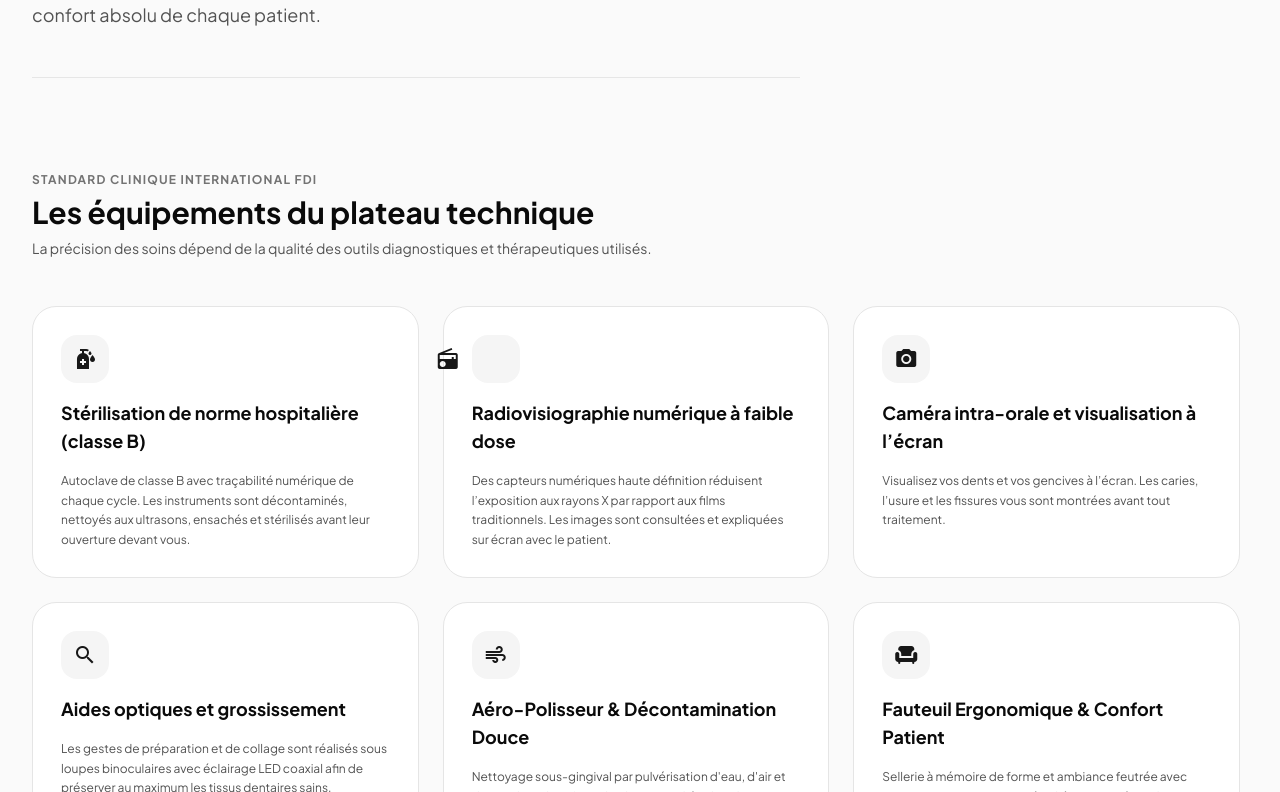
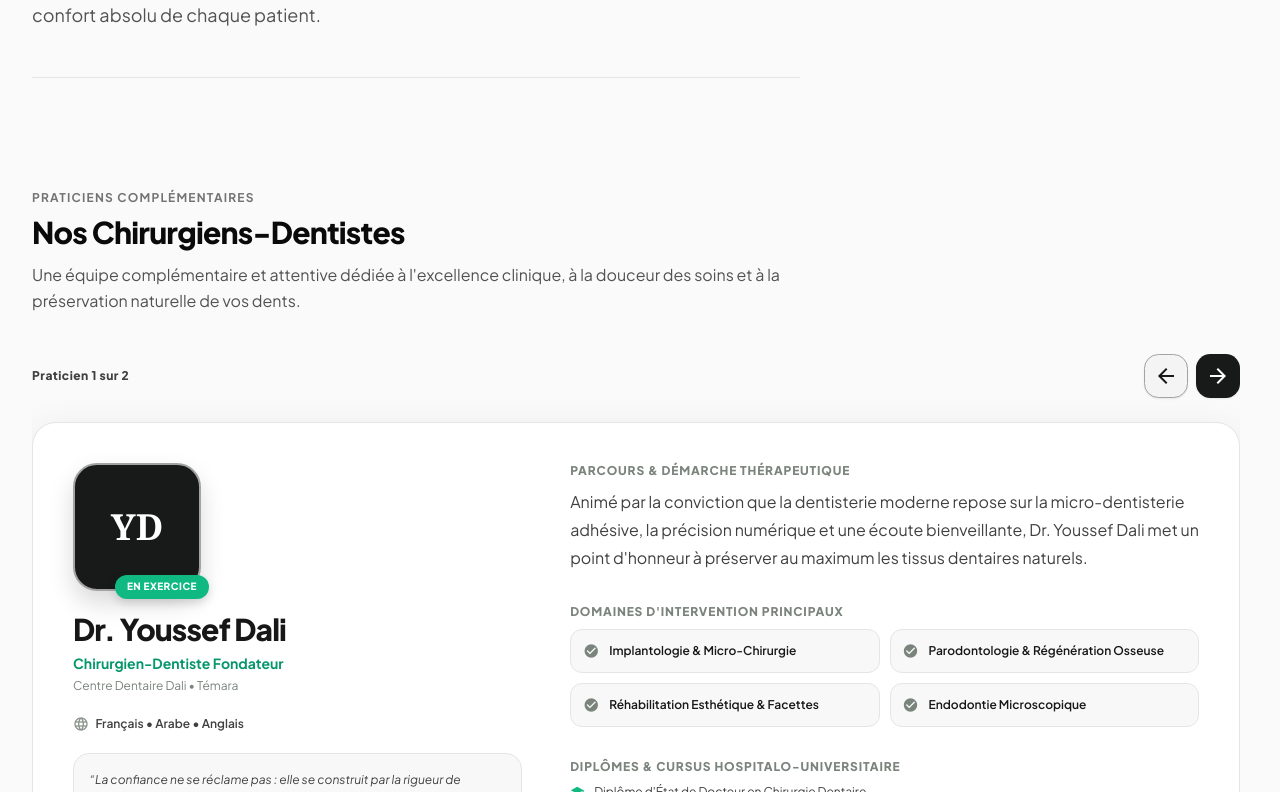
Before and after one commit to marvenpiadri/DrDali, an Angular app: page /clinic in a window 1280 px wide. Shown: the part 328-1120 px from the top of the page. Built offline with nearby package versions, Linux system fonts and the light colour scheme; a web font is replaced by a local one.

Commit message:
Present medical team inside Le Cabinet

```diff
--- a/src/app/pages/clinic/clinic.html
+++ b/src/app/pages/clinic/clinic.html
@@ -17,6 +17,16 @@
       {{ 'clinicPageSubtitle' | translate }}
     </p>
   </div>
+
+  <!-- Medical team: integrated into the clinic presentation -->
+  <section class="clinic-team-section py-12 sm:py-16 border-b border-neutral-200 dark:border-neutral-800">
+    <div class="clinic-team-heading max-w-3xl mb-8 sm:mb-10">
+      <span class="text-xs font-bold uppercase tracking-widest text-neutral-500 block mb-2">{{ 'statPratitioners' | translate }}</span>
+      <h2 class="text-2xl sm:text-3xl font-extrabold tracking-tight text-neutral-950 dark:text-white">{{ 'ourDoctorsTitle' | translate }}</h2>
+      <p class="text-sm sm:text-base text-neutral-600 dark:text-neutral-400 mt-3 leading-relaxed">{{ 'ourDoctorsSubtitle' | translate }}</p>
+    </div>
+    <app-doctor-slider />
+  </section>
 
   <!-- Plateau Technique Highlights -->
   <section class="py-10 space-y-12 border-b border-neutral-200 dark:border-neutral-800">
```
